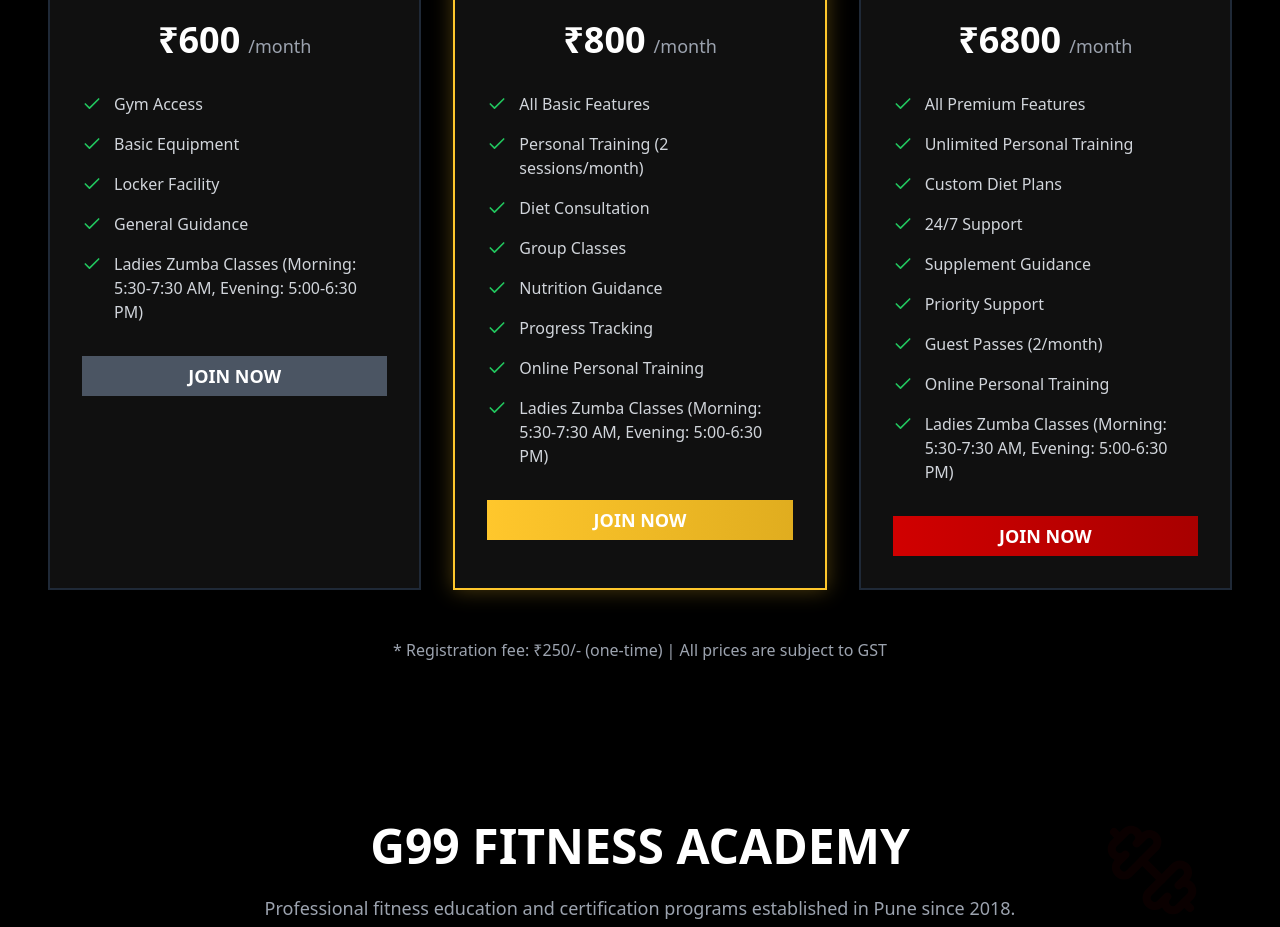
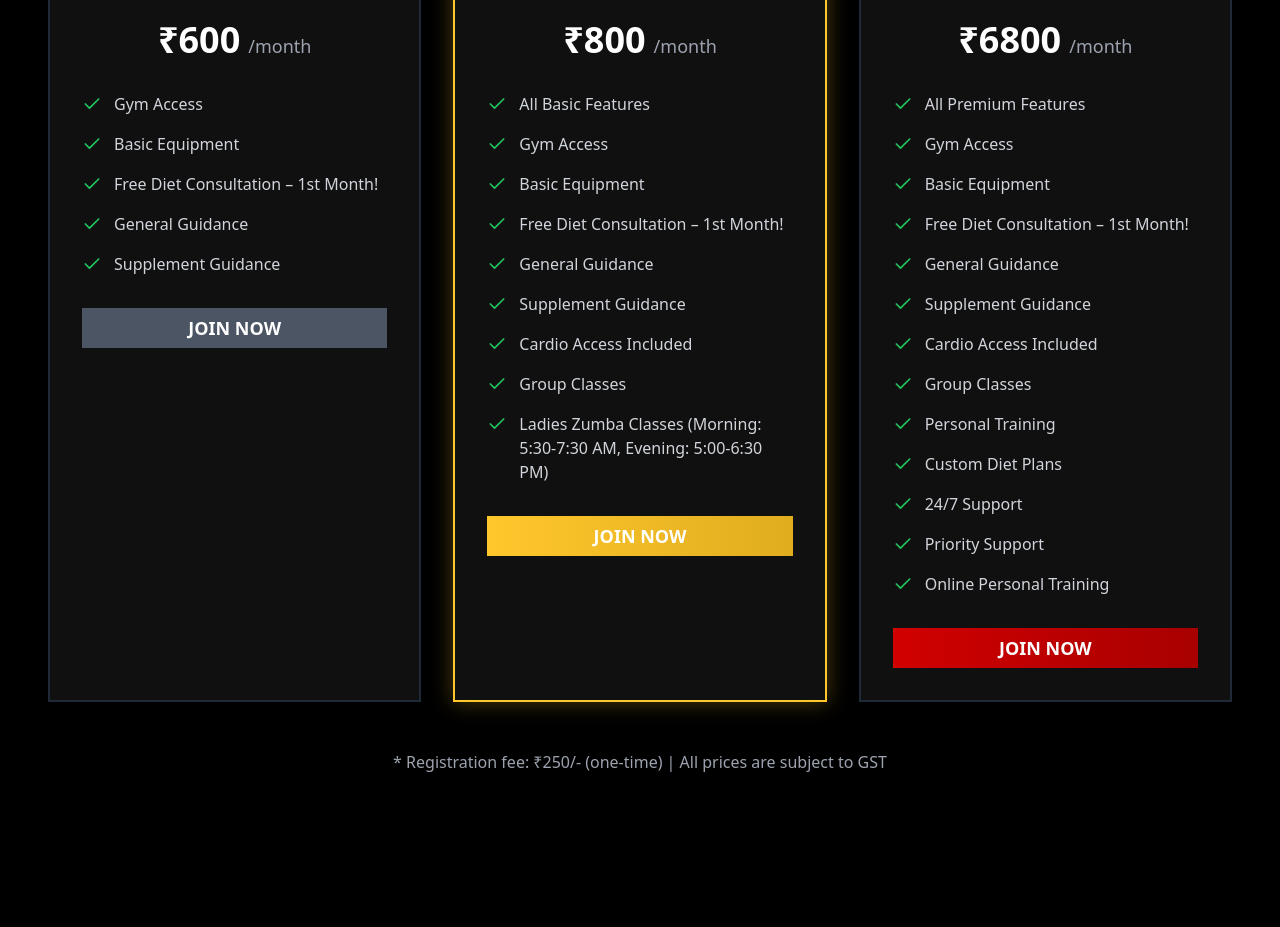
Before and after one commit to SuhasDhawale/uni5Fitness, a Next.js app: page / in a window 1280 px wide. Shown: the part 4780-5707 px from the top of the page. Built offline with nearby package versions, Linux system fonts and the light colour scheme.

Commit message:
fixed issue

```diff
--- a/components/membership-plans.tsx
+++ b/components/membership-plans.tsx
@@ -39,9 +39,10 @@ export default function MembershipPlans() {
       features: [
         "Gym Access",
         "Basic Equipment",
-        "Locker Facility",
+        "Free Diet Consultation – 1st Month!",
         "General Guidance",
-        "Ladies Zumba Classes (Morning: 5:30-7:30 AM, Evening: 5:00-6:30 PM)",
+        "Supplement Guidance",
+
       ],
       // Basic exists only for Armori per your instructions (no brahmapuri basic)
       prices: {
@@ -58,12 +59,13 @@ export default function MembershipPlans() {
       popular: true,
       features: [
         "All Basic Features",
-        "Personal Training (2 sessions/month)",
-        "Diet Consultation",
+        "Gym Access",
+        "Basic Equipment",
+        "Free Diet Consultation – 1st Month!",
+        "General Guidance",
+        "Supplement Guidance",
+        "Cardio Access Included",
         "Group Classes",
-        "Nutrition Guidance",
-        "Progress Tracking",
-        "Online Personal Training",
         "Ladies Zumba Classes (Morning: 5:30-7:30 AM, Evening: 5:00-6:30 PM)",
       ],
       // Premium: exact values you gave
@@ -80,14 +82,18 @@ export default function MembershipPlans() {
       color: "red",
       features: [
         "All Premium Features",
-        "Unlimited Personal Training",
+        "Gym Access",
+        "Basic Equipment",
+        "Free Diet Consultation – 1st Month!",
+        "General Guidance",
+        "Supplement Guidance",
+        "Cardio Access Included",
+        "Group Classes",
+        "Personal Training",
         "Custom Diet Plans",
         "24/7 Support",
-        "Supplement Guidance",
         "Priority Support",
-        "Guest Passes (2/month)",
         "Online Personal Training",
-        "Ladies Zumba Classes (Morning: 5:30-7:30 AM, Evening: 5:00-6:30 PM)",
       ],
       // Armori elite exact values (you provided)
       prices: {
```
